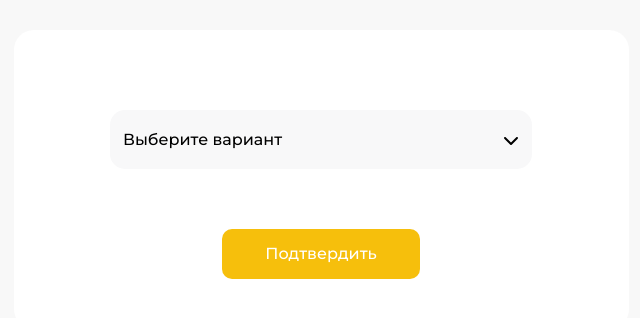
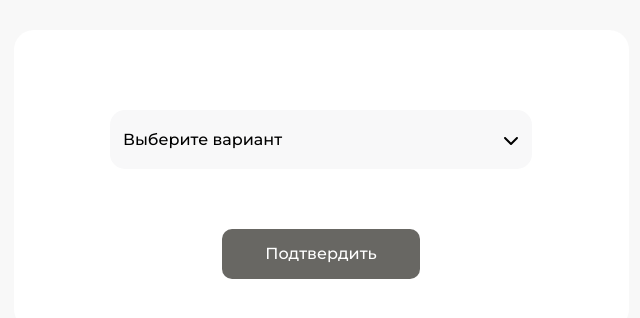
Before and after one commit to akezhanbexeitov/form, a React (Vite) app: page /delivery in a window 1280 px wide. Shown: the top 318 px of the page, without its empty margins (319-959 px from the left). Built offline with nearby package versions, Linux system fonts and the light colour scheme.

Commit message:
Create disabled buttons

```diff
--- a/src/delivery/Delivery.jsx
+++ b/src/delivery/Delivery.jsx
@@ -31,7 +31,14 @@ const Delivery = () => {
                 )}
                 <FontAwesomeIcon icon={faChevronDown} />
             </div>
-            <button onClick={handleSubmit} type='submit' className={deliveryStyles.button}>Подтвердить</button>
+            <button
+                onClick={handleSubmit}
+                type='button'
+                className={deliveryStyles.button}
+                disabled={!selectedOption}
+            >
+                Подтвердить
+            </button>
         </div>
     )
 }
--- a/src/delivery/Delivery.module.css
+++ b/src/delivery/Delivery.module.css
@@ -57,3 +57,7 @@
 .button:hover {
     background-color: #e5b411;
 }
+
+.button:disabled {
+    background-color: #686763;
+}
--- a/src/form/Form.jsx
+++ b/src/form/Form.jsx
@@ -50,7 +50,14 @@ const Form = () => {
                 <span>Добавить</span>
                 <span className={formStyles.plus}>+</span>
             </button>
-            <button onClick={handleSubmit} type='submit' className={formStyles.button}>Подтвердить</button>
+            <button
+                onClick={handleSubmit}
+                type='submit'
+                className={formStyles.button}
+                disabled={!sizes.length}
+            >
+                Подтвердить
+            </button>
         </form>
     )
 }
--- a/src/form/Form.module.css
+++ b/src/form/Form.module.css
@@ -52,3 +52,7 @@
 .button:hover {
     background-color: #e5b411;
 }
+
+.button:disabled {
+    background-color: #686763;
+}
--- a/src/main.jsx
+++ b/src/main.jsx
@@ -7,8 +7,8 @@ import { BrowserRouter as Router } from "react-router-dom";
 
 ReactDOM.createRoot(document.getElementById('root')).render(
   <Router>
-    <React.StrictMode>
+    {/* <React.StrictMode> */}
       <App />
-    </React.StrictMode>
+    {/* </React.StrictMode> */}
   </Router>
 )
```
